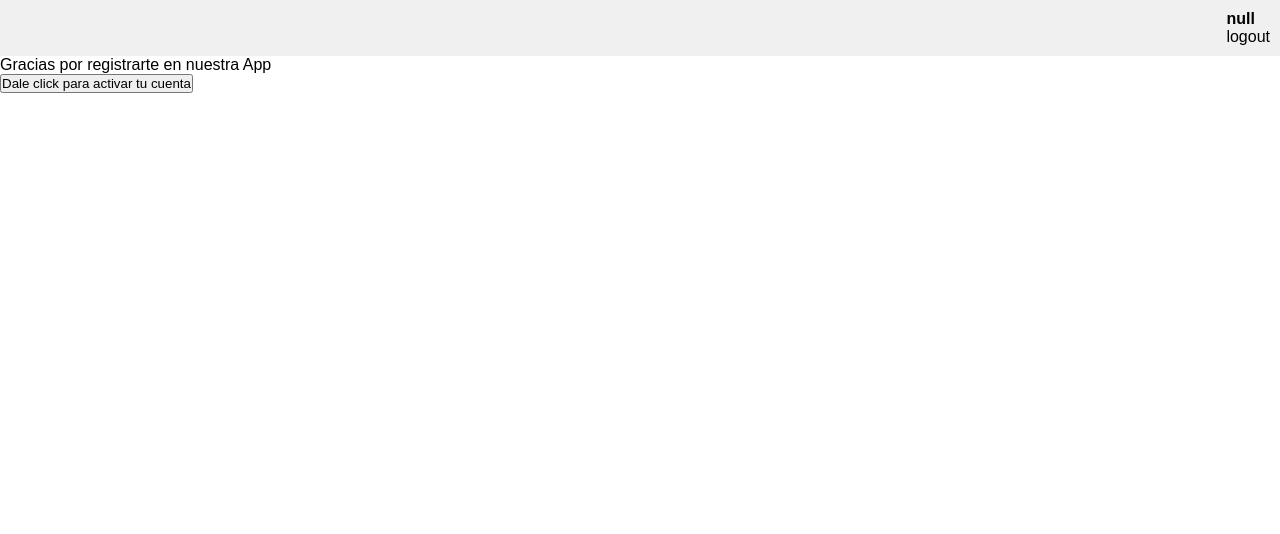
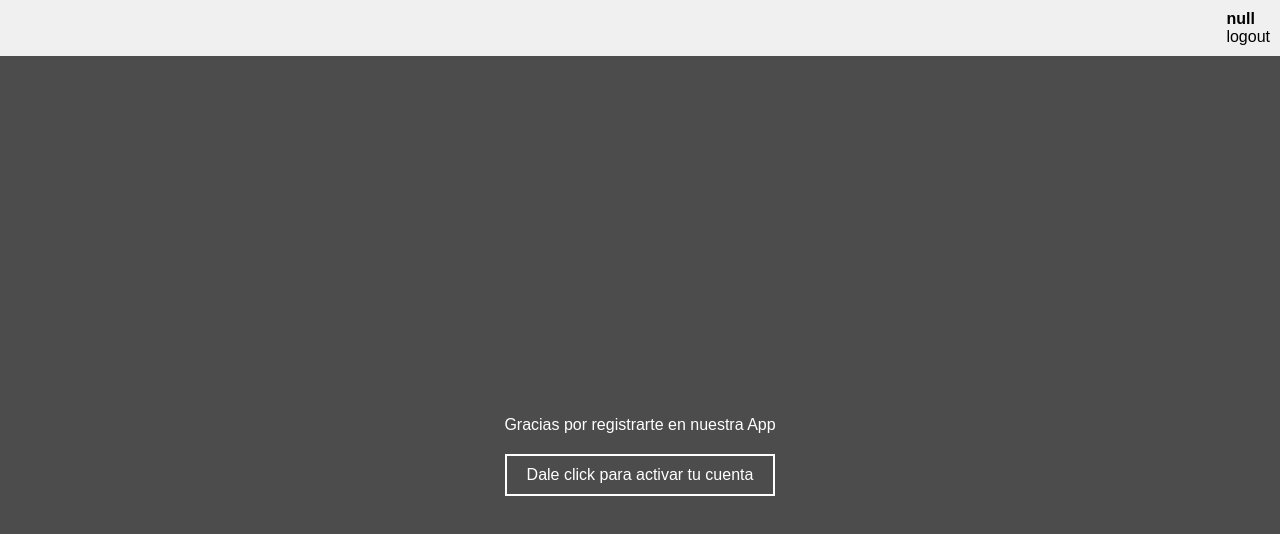
Before and after one commit to jesusdavid24/test-front-kuepa, a React (Vite) app: page /verify-account/1 in a window 1280 px wide. Shown: the top 534 px of the page. Built offline with nearby package versions, Linux system fonts and the light colour scheme.

Commit message:
style verify account

```diff
--- a/src/components/verify/index.jsx
+++ b/src/components/verify/index.jsx
@@ -1,10 +1,10 @@
-import axios from 'axios'
 import { useParams } from 'react-router-dom'
 import { useNavigate } from "react-router-dom";
 import { activeUser } from '../../api/login';
 import CryptoJS from 'crypto-js';
+import './index.scss';
 
-const SECRET_KEY = 'S3CR3ET0'
+const SECRET_KEY =  `${import.meta.env.VITE_SECRET_KEY}`;
 
 const Verify = () => {
   const navigate = useNavigate();
--- a/src/components/verify/index.scss
+++ b/src/components/verify/index.scss
@@ -6,7 +6,7 @@
   justify-content: center;
   align-items: center;
   flex-direction: column;
-  color: white; /* Color de texto blanco */
+  color: white; // Color de texto blanco
 
   div {
     margin-bottom: 20px;
@@ -26,7 +26,7 @@
     }
   }
 
-  @media (min-width: 768px) { /* Cambiar el valor de acuerdo a tus necesidades */
-    width: 50%; /* Por ejemplo, el contenedor ocupará el 50% del ancho de la pantalla en dispositivos de escritorio */
+  @media (min-width: 768px) {
+    width: 100%;
   }
 }
```
Also changed, not shown: 1 other file (tests, documents, lock files or other folders).
